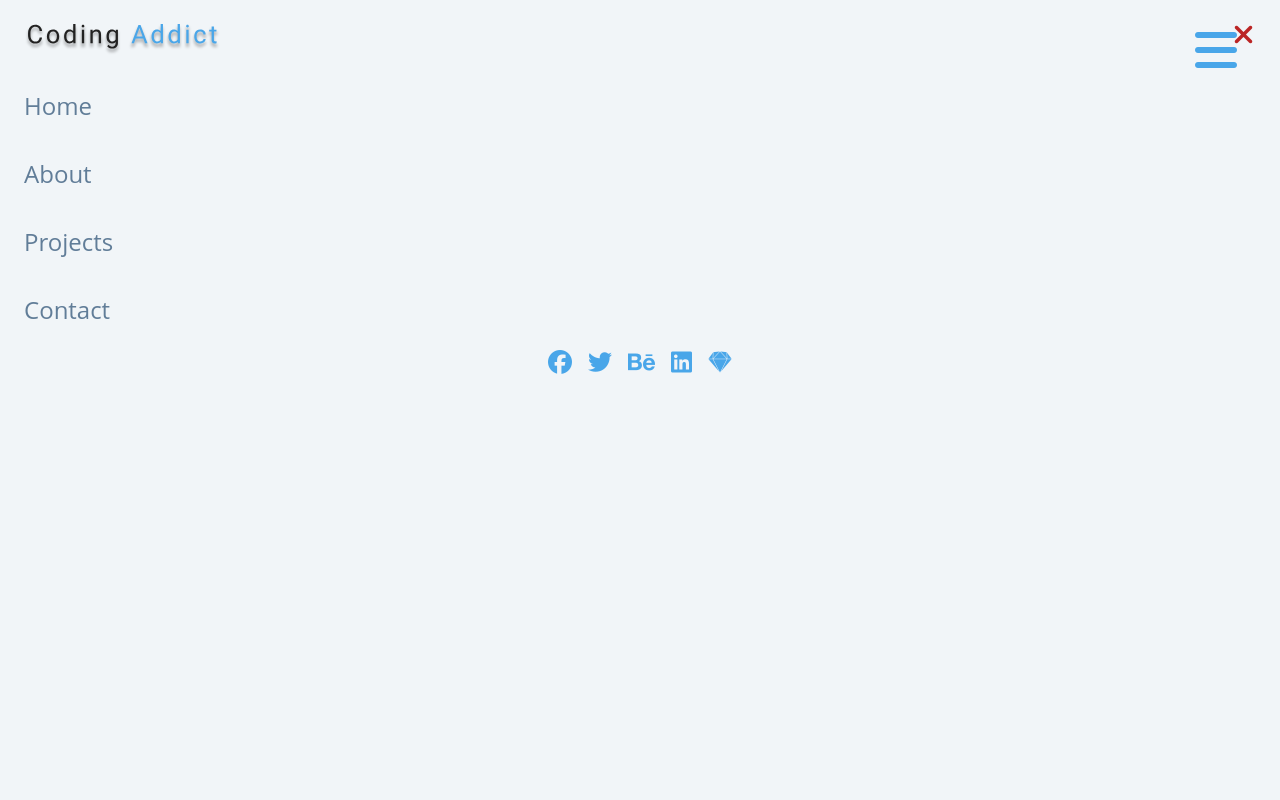
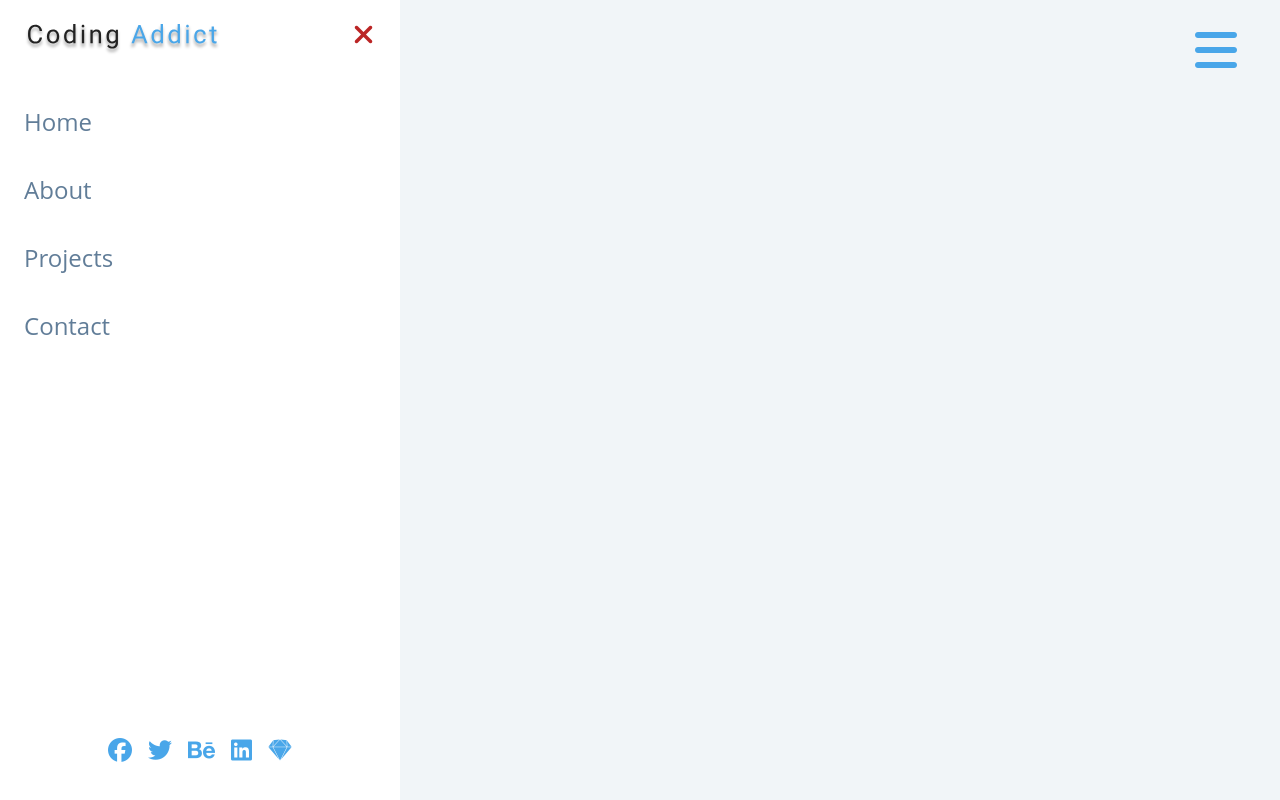
Before and after one commit to nanceed/sidebar-project, a plain HTML site: page index.html in a window 1280 px wide. Drawn offline with Linux system fonts and the light colour scheme.

Commit message:
Updated sidebar with css

```diff
--- a/index.html
+++ b/index.html
@@ -11,7 +11,7 @@
     <button class="sidebar-toggle">
         <i class="fas fa-bars"></i>
     </button>
-    <aside class="sidebar">
+    <aside class="sidebar show-sidebar">
         <div class="sidebar-header">
            <img src="./logo.svg" class="logo" alt="logo">
            <button class="close-btn">
--- a/styles.css
+++ b/styles.css
@@ -231,3 +231,28 @@ Sidebar
 .social-icons a:hover {
     color: var(--clr-primary-1);
 }
+
+.sidebar {
+    position: fixed;
+    top: 0;
+    left: 0;
+    width: 100%;
+    height: 100%;
+    background: var(--clr-white);
+    display: grid;
+    grid-template-rows: auto 1fr auto;
+    row-gap: 1rem;
+    box-shadow: var(--clr-red-dark);
+    transition: var(--transition);
+    transform: translate(-100%);
+}
+
+.show-sidebar {
+    transform: translate(0);
+}
+
+@media screen and (min-width: 676px) {
+    .sidebar {
+        width: 400px;
+    }
+}
```
